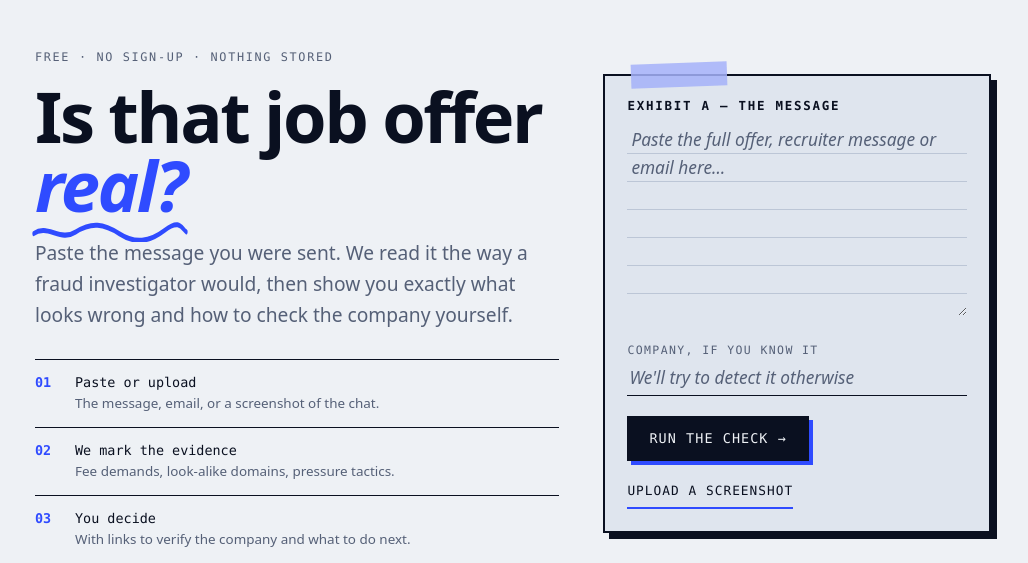
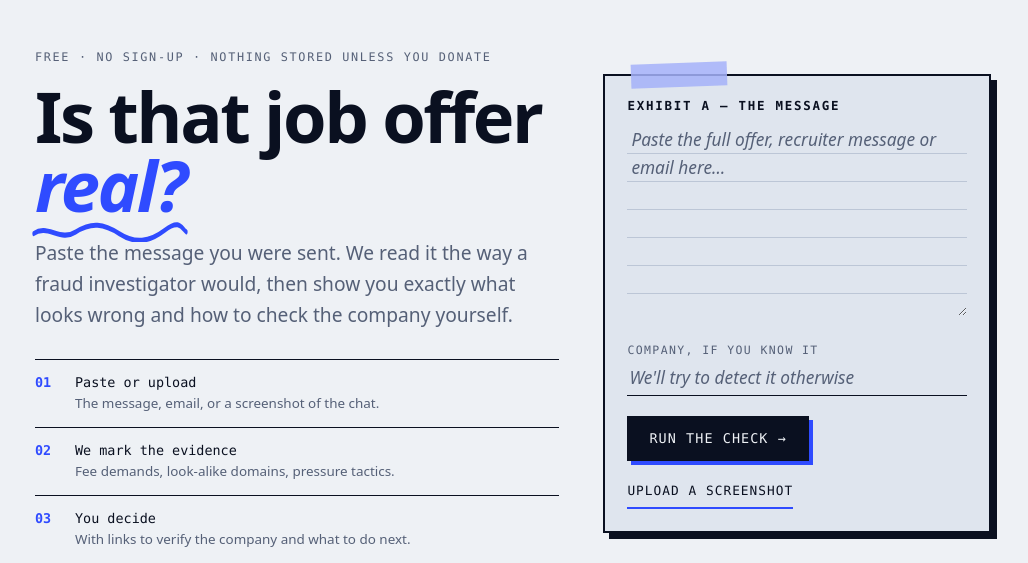
Before and after one commit to nithin062006/jobscam-checker, a Flask app: page / in a window 1280 px wide. Shown: the part 70-633 px from the top of the page, without its empty margins (127-1155 px from the left). Run offline with Flask 3, Linux system fonts and the light colour scheme; some libraries are stand-ins or nearby versions.

Commit message:
Accurate storage line

```diff
--- a/templates/index.html
+++ b/templates/index.html
@@ -5,7 +5,7 @@
 {% block content %}
 <section class="hero">
   <div>
-    <p class="kicker">Free · No sign-up · Nothing stored</p>
+    <p class="kicker">Free · No sign-up · Nothing stored unless you donate</p>
     <h1>Is that job offer <em>real?</em></h1>
     <p class="lead">Paste the message you were sent. We read it the way a fraud investigator would, then show you exactly what looks wrong and how to check the company yourself.</p>
     <ol class="ledger" style="margin-top:28px">
```
